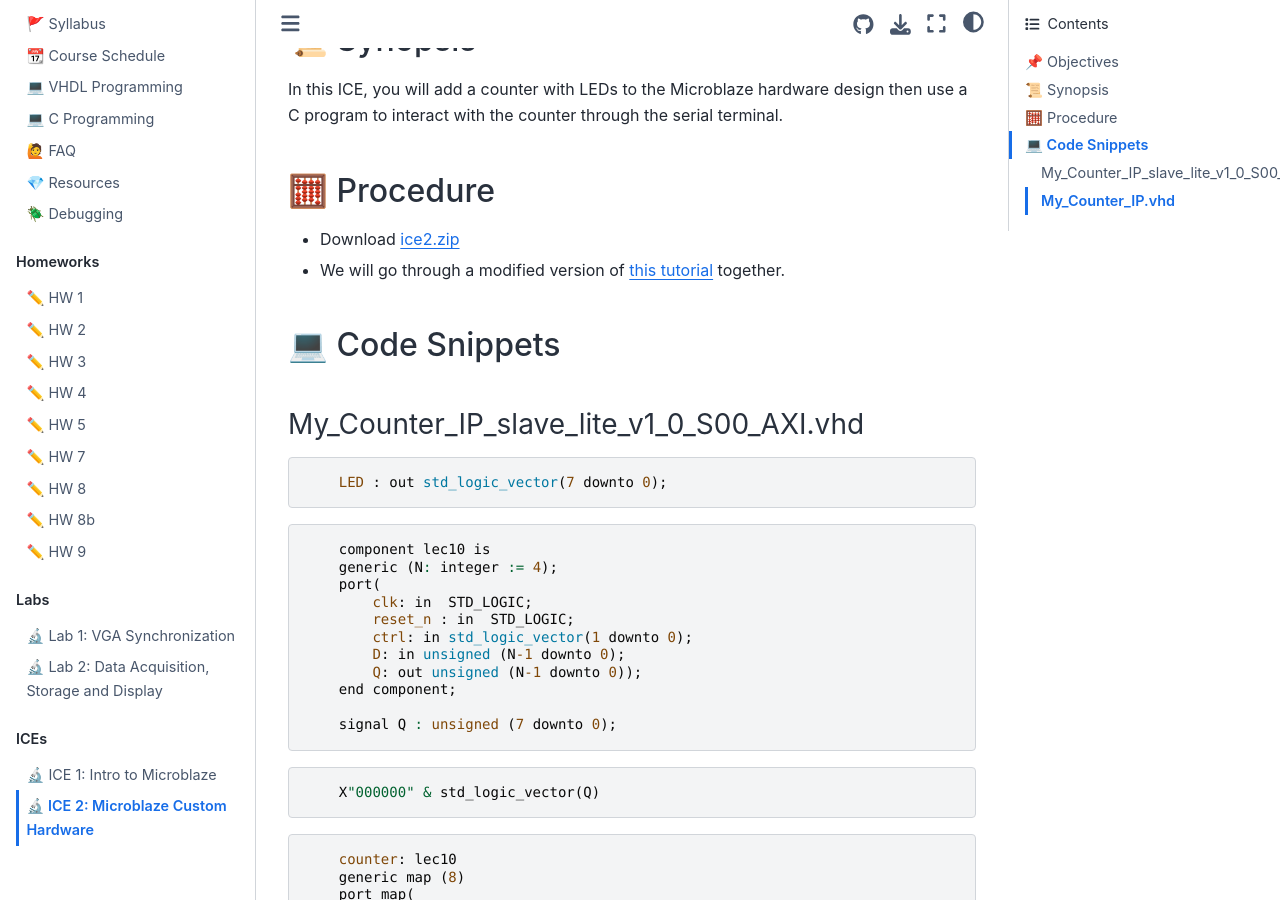
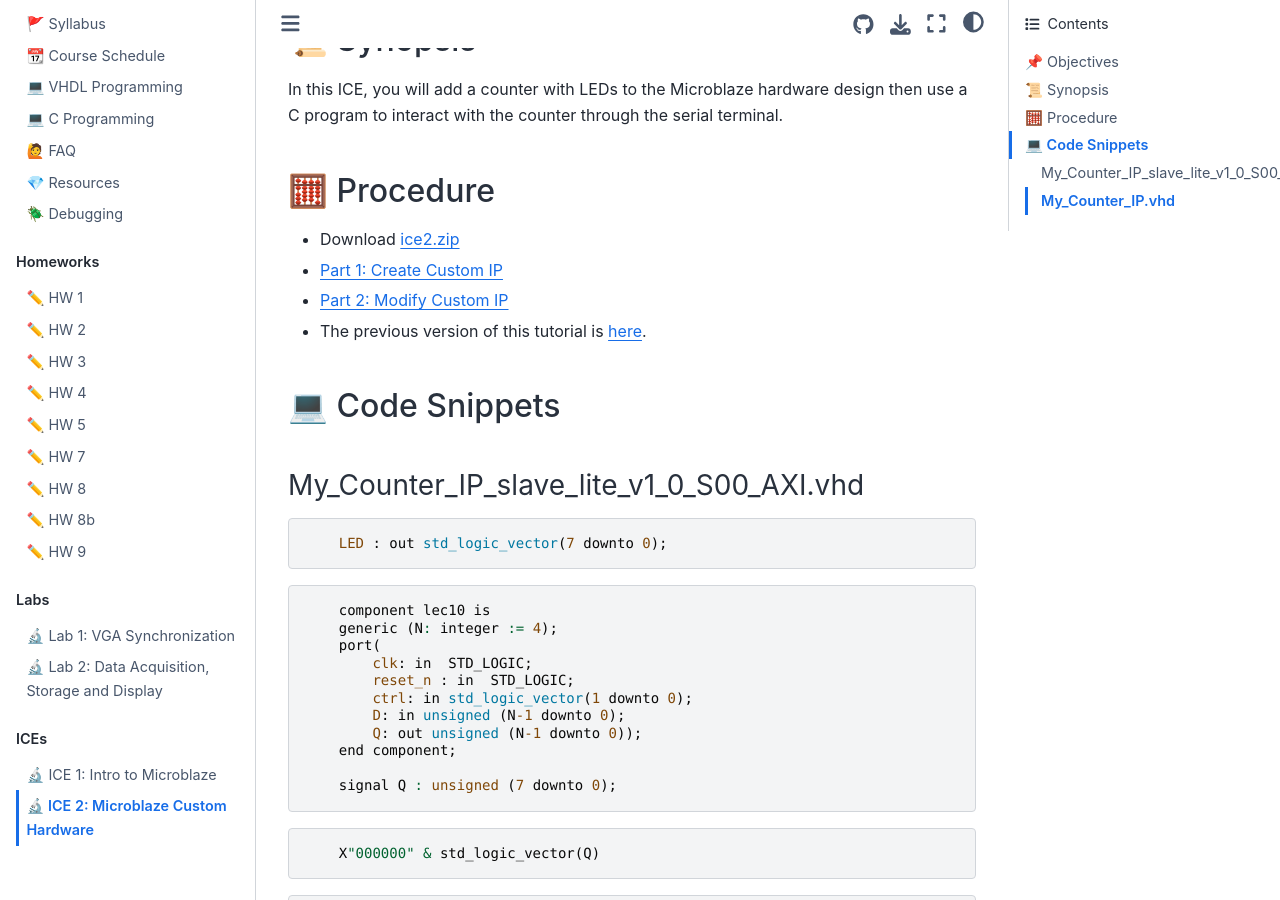
Before and after one commit to USAFA-ECE/ece383, a Jupyter Book: the page built from book/Assignments/ice2.md, in a window 1280 px wide and 900 px high, scrolled down 336 px. Built offline with Jupyter Book 1.0.4 settings and Sphinx 7.4.7 and the Sphinx Book theme 1.1.4, drawn with Linux system fonts in a browser that asks for light colours; pages that are not in the unit, such as notebooks, are missing from menus.

Commit message:
Update ice2.md

```diff
--- a/book/Assignments/ice2.md
+++ b/book/Assignments/ice2.md
@@ -11,7 +11,9 @@
 ## 🧮 Procedure
 
 - Download [ice2.zip](https://github.com/USAFA-ECE/ece383/raw/refs/heads/main/book/Assignments/files/ice2.zip)
-- We will go through a modified version of [this tutorial](https://georgeyork.github.io/ECE383_web/hand/Lec18_Install_short_version.pdf) together.
+- [Part 1: Create Custom IP](https://guidejar.com/guides/1ebb47ec-55d2-4f3f-b81d-8580d2e4bf47)
+- [Part 2: Modify Custom IP](https://guidejar.com/guides/b711882d-cac2-43c3-9f04-f4e694d5cfbb)
+- The previous version of this tutorial is [here](https://georgeyork.github.io/ECE383_web/hand/Lec18_Install_short_version.pdf).
 
 ## 💻 Code Snippets
 
```
